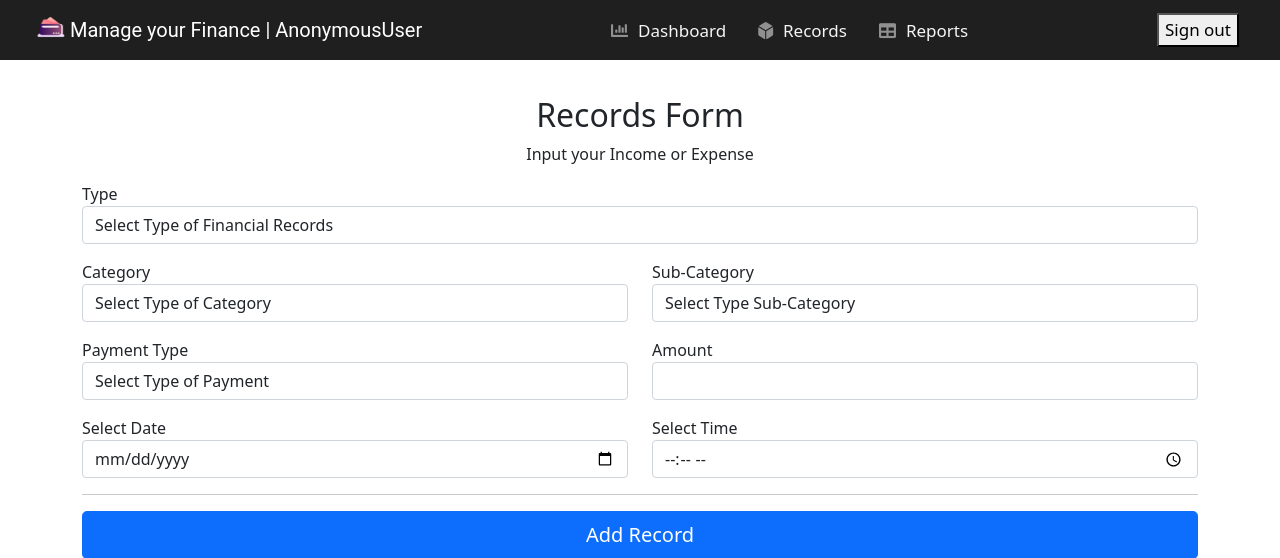
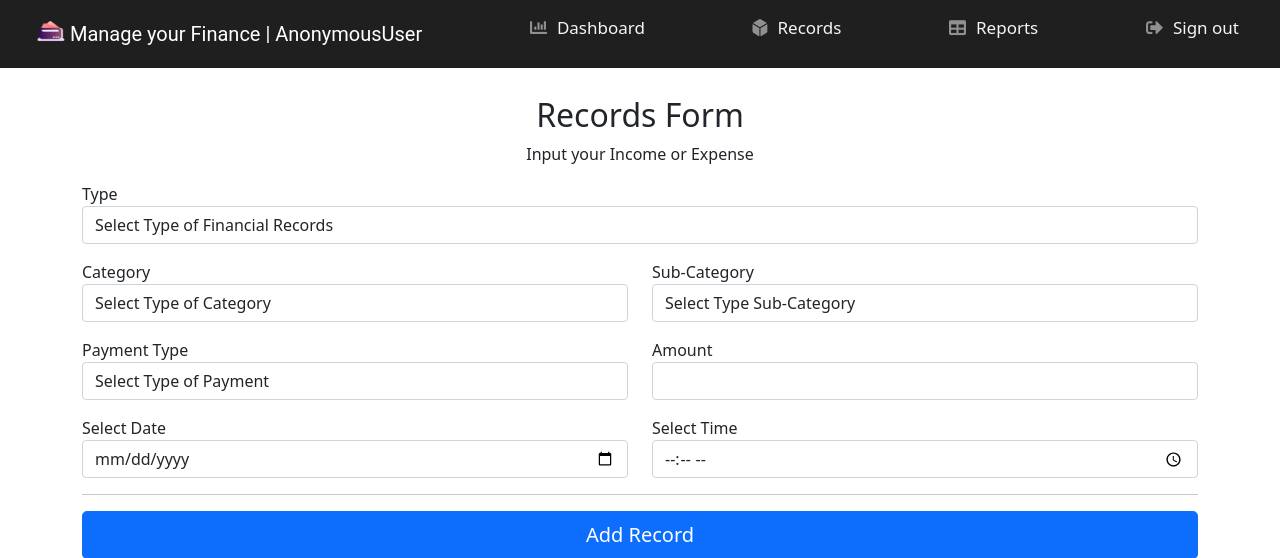
Before and after one commit to ivanmarinoff/Personal-Wallet, a Django app: page /records/ in a window 1280 px wide. Shown: the top 558 px of the page. Run offline with Django 5.2, Linux system fonts and the light colour scheme; some libraries are stand-ins or nearby versions.

Commit message:
Updated sign out icon

```diff
--- a/templates/main.html
+++ b/templates/main.html
@@ -90,18 +90,19 @@
                  class="d-inline-block align-top">
             Manage your Finance | {{ request.user }}
         </a>
-        <ul class="nav flex-row">
-            <li class="nav-link active"><a href="{% url 'dashboard' %}"><i
-                    class="fas fa-chart-bar nav-icon"></i>Dashboard</a></li>
-            <li class="nav-link active"><a href="{% url 'records' %}"><i
-                    class="fas fa-dice-d6 nav-icon"></i>Records</a></li>
-            <li class="nav-link active"><a href="{% url 'reports' %}"><i
-                    class="fas fa-table nav-icon"></i>Reports</a></li>
-        </ul>
+
+        <h1 class="nav-link active"><a href="{% url 'dashboard' %}"><i
+                class="fas fa-chart-bar nav-icon"></i>Dashboard</a></h1>
+        <h1 class="nav-link active"><a href="{% url 'records' %}"><i
+                class="fas fa-dice-d6 nav-icon"></i>Records</a></h1>
+        <h1 class="nav-link active"><a href="{% url 'reports' %}"><i
+                class="fas fa-table nav-icon"></i>Reports</a></h1>
+
         <ul class="navbar-nav px-3 flex-row-reverse">
-            <a class="nav-link" href="{% url 'logout' %}">
-                <button>Sign out</button>
-            </a>
+            <li class="nav-item text-nowrap">
+                <h1 class="nav-link active"><a href="{% url 'logout' %}"><i
+                    class="fas fa-sign-out-alt nav-icon"></i>Sign out</a></h1>
+            </li>
         </ul>
     </div>
 </nav>
```
Also changed, not shown: db.sqlite3.
